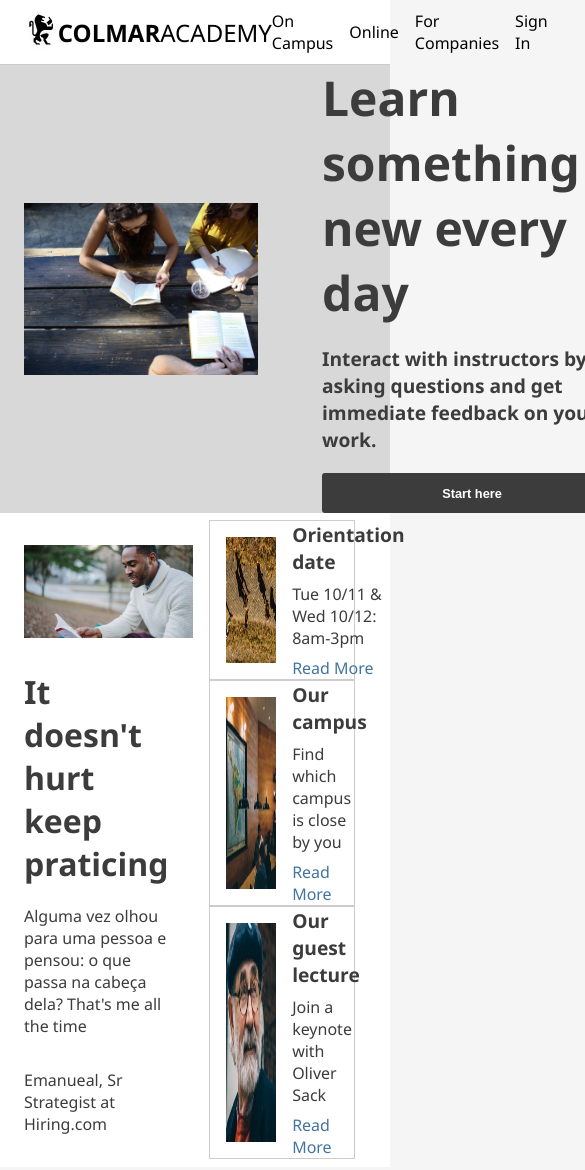
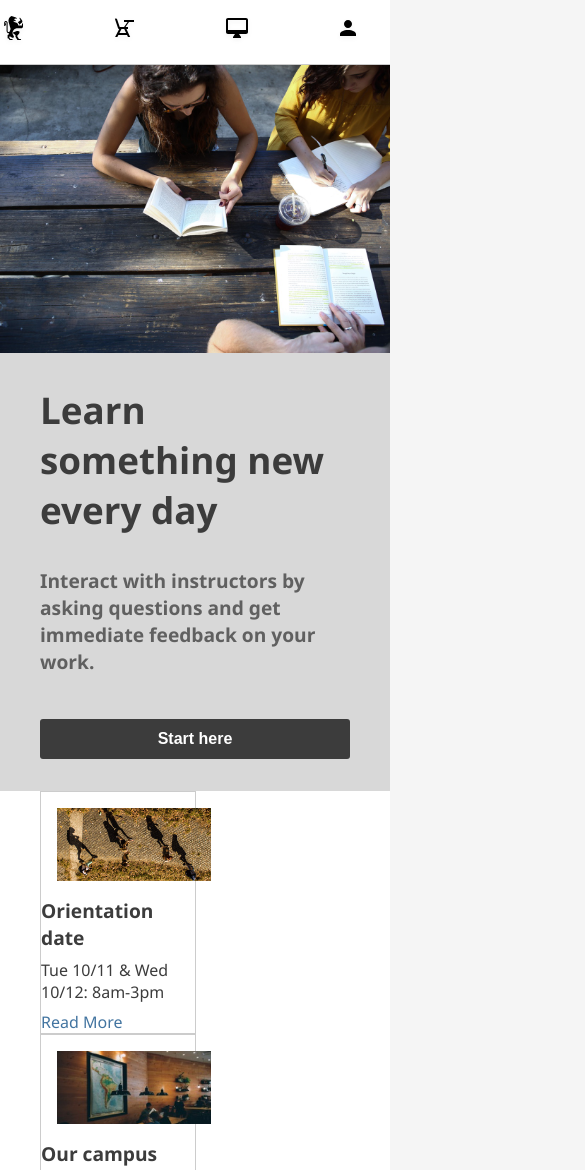
Before and after one commit to BeatrizMaia02/Projeto-ColmarAcademy, a plain HTML site: page index.html in a window 390 px wide. Shown: the top 1170 px of the page, 585 px wide, since content can reach past the window. Drawn offline with Linux system fonts and the light colour scheme.

Commit message:
Algumas alterações no código e começo do mobile

```diff
--- a/css/style.css
+++ b/css/style.css
@@ -57,6 +57,11 @@ header{
     font-size: 1rem;
 }
 
+/*Esconder icons mobile*/
+.mobile_nav{
+    display: none;
+}
+
 .informacao_principal{
     display: flex;
     justify-content: space-between;
@@ -69,28 +74,29 @@ header{
     padding: 32px 24px ;
 }
 
-.informacaoPrincipal{
+.informacao_principal_direita{
     display: flex;
     flex-direction: column;
     padding: 0px 40px;
 
 }
 
-.informacaoPrincipal > h2{
+.informacao_principal_direita > h1{
     font-size: 3rem;
     color: rgb(60, 60, 60);
     margin-bottom: 20px;
+    text-decoration: solid;
 }
 
-.informacaoPrincipal > p{
+.informacao_principal_direita > h4{
     font-size: 1.2rem;
-    color: rgb(60, 60, 60);
+    color: rgb(96 96 96);
     margin-bottom: 20px;
-    font-weight: bold;
+
 }
 
-.informacaoPrincipal > button{
-    width: 300px;
+.informacao_principal_direita > button{
+    width: 100%;
     height: 40px;
     border: none;
     border-radius: 3px;
@@ -101,11 +107,11 @@ header{
     cursor: pointer;
 }
 
-.informacaoPrincipal > button:hover{
+.informacao_principal_direita > button:hover{
     background-color: rgb(40, 40, 40);
 }
 
-.informacaoPrincipal > button:active{
+.informacao_principal_direita > button:active{
     background-color: rgb(20, 20, 20);
 }
 
@@ -163,6 +169,11 @@ header{
     height: auto;
     width: 35%;
     padding: 16px;
+}
+
+/*Esconder as imagens mobile*/
+.orientation-left-mobile, .campus-left-mobile, .guest-left-mobile {
+    display: none;
 }
 
 .texto1{
@@ -350,3 +361,80 @@ footer a {
     margin-bottom: 32px;
     font-weight: lighter;
 }
+
+
+/** mobile**/
+@media only screen and (max-width: 580px){
+
+    .nav_bar > .nome, .nav_bar > ul{
+        display: none;
+    }
+
+    .mobile_nav{
+        display: grid;
+        grid-template-columns: repeat(4, 1fr);
+        align-items: center;
+        grid-gap:70%;
+        justify-items: center;
+    }
+
+    .informacao_principal{
+        flex-direction: column;
+    }
+
+    .informacao_principal img{
+        padding: 0px;
+        width: 100%;
+    }
+
+    .informacao_principal_direita > button{
+        width: 100%;
+        font-size: 100%;
+        margin-bottom: 32px;
+        margin-top: 24px;
+    }
+
+    .informacao_principal_direita > h1{
+        font-size: 2.3rem;
+        margin-bottom: 32px;
+        margin-top: 32px;
+        text-decoration: solid;
+    }
+
+    .informacao_principal_direita > h4{
+        font-size: 1.2rem;
+        color: rgb(96 96 96);
+    }
+
+    .keepPracticing{
+        display: none;
+    }
+
+    .informacao_secundaria{
+        grid-template-columns: 1fr;
+    }
+
+    .tresPosts > *{
+            display: flex;
+            flex-direction: column;
+            font-size: 120%;
+    }
+
+    .orientation-left-desktop, .campus-left-desktop, .guest-left-desktop {
+        display: none;
+    }
+
+    .post img{
+        width: 100%;
+        height: auto;
+    }
+
+    .orientation-left-mobile, .campus-left-mobile, .guest-left-mobile {
+        display: inline;
+    }
+
+
+
+
+
+}
--- a/index.html
+++ b/index.html
@@ -10,7 +10,7 @@
     <header>
         <nav class="nav_bar">
             <div class="nome">
-               <img class="logotipo" src="images/ic-logo.svg" alt="Colmar Academy">
+               <img class="logotipo" src="images/ic-logo.svg" alt="ColmarAcademy logo">
                <p>Colmar</p>
                <span>Academy</span>
             </div>
@@ -20,27 +20,34 @@
                 <li><a class="nav_bar_elemento" href="#">For Companies</a></li>
                 <li><a class="nav_bar_elemento" href="#">Sign In</a></li>
             </ul>
+            <div class="mobile_nav">
+                <a href=""><img src="images/ic-logo.svg" alt="ColmarAcademy logo"></a>
+                <a href=""><img src="images/ic-on-campus.svg" alt="ColmarAcademy on campus"></a>
+                <a href=""><img src="images/ic-online.svg" alt="ColmarAcademy online"></a>
+                <a href=""><img src="images/ic-login.svg" alt="ColmarAcademy login"></a>
+            </div>
         </nav>
     </header>
     <main>
         <section class="informacao_principal">
-           <img class="imagemPrincipal" src="images/banner.jpg" alt="Colmar Academy">
-           <div class="informacaoPrincipal">
-                <h2 >Learn something new every day </h2>
-                <p>Interact with instructors by asking questions and get immediate feedback on your work. </p>
+           <img src="images/banner.jpg" alt="Colmar Academy">
+           <div class="informacao_principal_direita">
+                <h1>Learn something new every day </h1>
+                <h4>Interact with instructors by asking questions and get immediate feedback on your work. </h4>
                 <button>Start here</button>
            </div>
         </section>
         <section class="informacao_secundaria">
             <div class="keepPracticing">
-                <img class="imagemSecundaria" src="images/information-main.jpg" alt="Keep Practicing">
+                <img src="images/information-main.jpg" alt="Keep Practicing">
                 <h2>It doesn't hurt keep praticing</h2>
                 <p>Alguma vez olhou para uma pessoa e pensou: o que passa na cabeça dela? That's me all the time</p>
                 <p>Emanueal, Sr Strategist at Hiring.com</p>
             </div>
             <div class="tresPosts">
                     <div class="post">
-                        <img src="images/information-orientation.jpg" alt="Imagem1">
+                        <img class="orientation-left-desktop" src="images/information-orientation.jpg" alt="Imagem1">
+                        <img class="orientation-left-mobile" src="./images/information-orientation-mobile.jpg" alt="Shadows of a few people"/>
                         <div class="texto1">
                              <h3 class="tituloTresPost">Orientation date</h3>
                               <p class="textoTresPost">Tue 10/11 & Wed 10/12: 8am-3pm</p>
@@ -48,7 +55,8 @@
                         </div>
                     </div>
                     <div class="post">
-                        <img src="images/information-campus.jpg" alt="Imagem2">
+                        <img class="campus-left-desktop" src="./images/information-campus.jpg" alt="A group of people sitting around the table"/>
+                        <img class="campus-left-mobile" src="./images/information-campus-mobile.jpg" alt="A group of people sitting around the table"/>
                         <div class="texto1">
                             <h3 class="tituloTresPost">Our campus</h3>
                              <p class="textoTresPost">Find which campus is close by you</p>
@@ -56,7 +64,8 @@
                        </div>
                     </div>
                     <div class="post">
-                        <img src="images/information-guest-lecture.jpg" alt="Imagem3">
+                        <img class="guest-left-desktop" src="./images/information-guest-lecture.jpg" alt="Portrait of a professor"/>
+                        <img class="guest-left-mobile" src="./images/information-guest-lecture-mobile.jpg" alt="Portrait of a professor"/>
                         <div class="texto1">
                             <h3 class="tituloTresPost">Our guest lecture</h3>
                              <p class="textoTresPost">Join a keynote with Oliver Sack</p>
```
